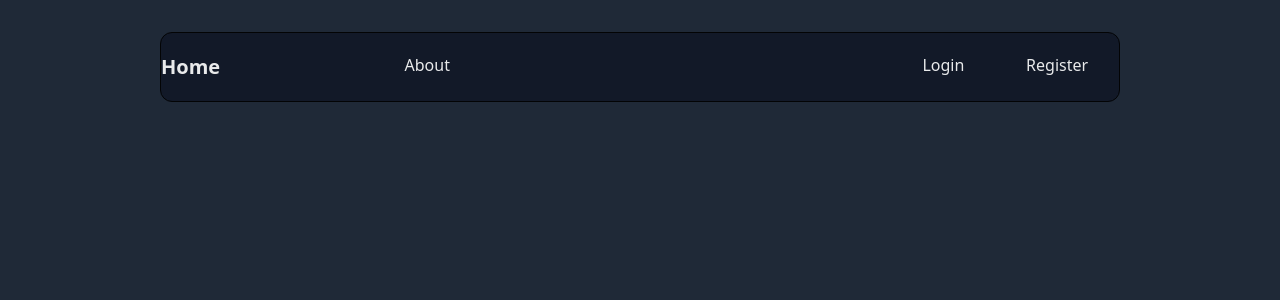
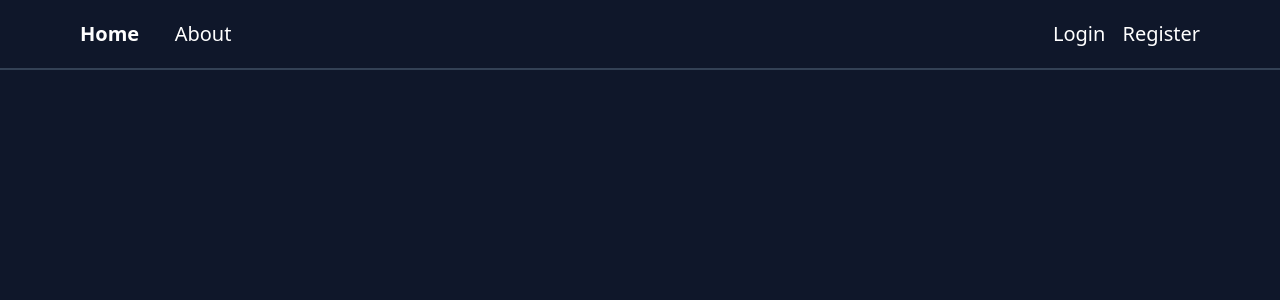
Before and after one commit to C-RodrigoAlmeida/python_email_handler, a Django app: page / in a window 1280 px wide. Shown: the top 300 px of the page. Run offline with Django 4.2, Linux system fonts and the light colour scheme; some libraries are stand-ins or nearby versions.

Commit message:
Adjusted to a good enough design to start off

```diff
--- a/src/core/templates/base.html
+++ b/src/core/templates/base.html
@@ -12,9 +12,11 @@
 {% include 'navbar.html' %}
 {% endif %}
 
-<body class="bg-gray-800 text-white">
-    {% block content %}
-    {% endblock %}
+<body class="bg-slate-900 text-white">
+    <div class="container">
+        {% block content %}
+        {% endblock %}
+    </div>
 </body>
 
 </html>
--- a/src/core/templates/navbar.html
+++ b/src/core/templates/navbar.html
@@ -1,13 +1,16 @@
-<nav class="sticky mt-8 container mx-auto bg-gray-900 border-black border-solid border outline-1 w-9/12 py-5 opacity-90 rounded-xl">
-        <ul class="grid grid-cols-4 gap-4">
-            <div class="justify-center">
-                <li class="font-extrabold text-xl"><a href="">Home</a></li>
-            </div>
-            <li class="justify-start text-md"><a href="">About</a></li>
-            <div></div>
-            <div class="flex justify-around text-md">
-                <li><a href="">Login</a></li>
-                <li><a href="">Register</a></li>
-            </div>
+<nav class="sticky bg-slate-900 border-b-2 border-slate-700 py-5">
+        <ul class="container mx-auto grid grid-cols-12 gap-4 px-20">
+            <li class="font-extrabold text-xl hover:text-cyan-400"><a href="">Home</a></li>
+            <li class="text-xl hover:text-cyan-400"><a href="">About</a></li>
+            <li></li>
+            <li></li>
+            <li></li>
+            <li></li>
+            <li></li>
+            <li></li>
+            <li></li>
+            <li></li>
+            <li class="text-xl text-right hover:text-cyan-400"><a href="">Login</a></li>
+            <li class="text-xl text-right hover:text-cyan-400"><a href="">Register</a></li>
         </ul>
 </nav>
--- a/src/user/models/custom_user.py
+++ b/src/user/models/custom_user.py
@@ -4,5 +4,9 @@ from src.core.validators import alphanumeric
 from src.core.base_model import BaseModel
 
 class CustomUser(BaseModel, AbstractUser):
+    username = None
     employee_id = models.CharField(max_length=4, unique=True, db_index=True, validators=[alphanumeric])
     name = models.CharField(max_length=100, null=False)
+
+    USERNAME_FIELD = "employee_id"
+    REQUIRED_FIELDS = ["employee_id", "password"]
```
